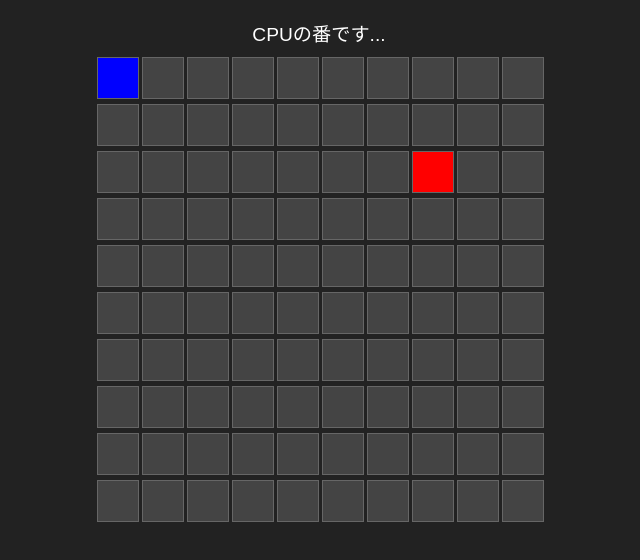
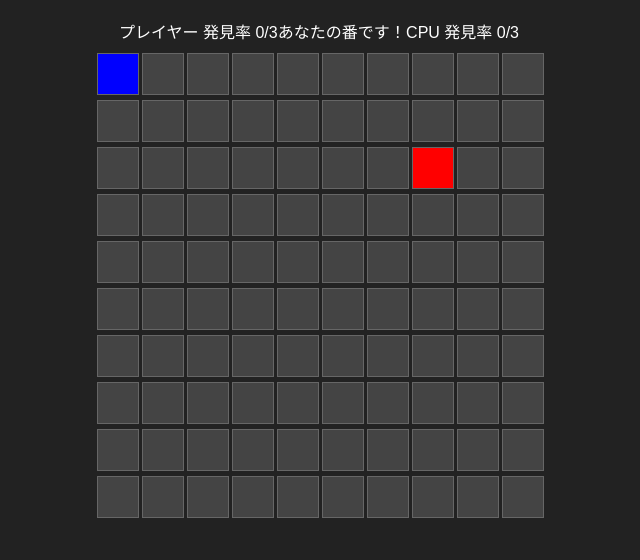
Before and after one commit to nimuyang/my-strategy-game, a plain HTML site: page index.html in a window 1280 px wide. Both pictures are taken after a click on the element 438 px from the left and 175 px from the top of the page. Shown: the part 98-658 px from the top of the page, without its empty margins (321-961 px from the left). Drawn offline with Linux system fonts and the light colour scheme.

Commit message:
Update index.html

```diff
--- a/index.html
+++ b/index.html
@@ -45,20 +45,28 @@
     .disabled {
       pointer-events: none;
     }
-    #message {
-      font-size: 1.2em;
+    #header {
+      display: flex;
+      justify-content: space-between;
+      width: 400px;
       margin-bottom: 10px;
     }
   </style>
 </head>
 <body>
   <h1>宝探しゲーム</h1>
-  <div id="message">あなたの番です！</div>
+  <div id="header">
+    <div id="player-score">プレイヤー 発見率 0/3</div>
+    <div id="message">あなたの番です！</div>
+    <div id="cpu-score">CPU 発見率 0/3</div>
+  </div>
   <div id="grid"></div>
 
   <script>
     const grid = document.getElementById("grid");
     const message = document.getElementById("message");
+    const playerScore = document.getElementById("player-score");
+    const cpuScore = document.getElementById("cpu-score");
 
     const SIZE = 10;
     const TREASURE_COUNT = 3;
@@ -68,7 +76,11 @@
     let isPlayerTurn = true;
     let cells = [];
 
-    // 初期化
+    function updateScores() {
+      playerScore.textContent = `プレイヤー 発見率 ${playerFound}/3`;
+      cpuScore.textContent = `CPU 発見率 ${cpuFound}/3`;
+    }
+
     function init() {
       for (let i = 0; i < SIZE * SIZE; i++) {
         const cell = document.createElement("div");
@@ -79,7 +91,6 @@
         cells.push(cell);
       }
 
-      // お宝ランダム配置
       while (treasures.length < TREASURE_COUNT) {
         const rand = Math.floor(Math.random() * SIZE * SIZE);
         if (!treasures.includes(rand)) treasures.push(rand);
@@ -97,7 +108,8 @@
         cell.textContent = "P";
         playerFound++;
         message.textContent = `お宝発見！ あなた: ${playerFound} / 3`;
-        if (playerFound === TREASURE_COUNT) {
+        updateScores();
+        if (playerFound === 2) {
           endGame("🎉 あなたの勝ち！");
           return;
         }
@@ -106,15 +118,15 @@
       }
 
       isPlayerTurn = false;
-      setTimeout(cpuTurn, 2000);
+      setTimeout(cpuTurn, 1000);
     }
 
     function cpuTurn() {
       message.textContent = "CPUの番です...";
 
       const available = cells
-        .map((cell, i) => ({cell, index: i}))
-        .filter(({cell}) =>
+        .map((cell, i) => ({ cell, index: i }))
+        .filter(({ cell }) =>
           !cell.classList.contains("player") &&
           !cell.classList.contains("cpu") &&
           !cell.classList.contains("treasure")
@@ -122,14 +134,15 @@
 
       if (available.length === 0) return;
 
-      const {index, cell} = available[Math.floor(Math.random() * available.length)];
+      const { index, cell } = available[Math.floor(Math.random() * available.length)];
 
       if (treasures.includes(index)) {
         cell.classList.add("treasure");
         cell.textContent = "N";
         cpuFound++;
         message.textContent = `CPUが宝を見つけた！ CPU: ${cpuFound} / 3`;
-        if (cpuFound === TREASURE_COUNT) {
+        updateScores();
+        if (cpuFound === 2) {
           endGame("😈 CPUの勝ち！");
           return;
         }
@@ -140,7 +153,7 @@
       setTimeout(() => {
         isPlayerTurn = true;
         message.textContent = "あなたの番です！";
-      }, 2000);
+      }, 1000);
     }
 
     function endGame(result) {
@@ -149,6 +162,7 @@
     }
 
     init();
+    updateScores();
   </script>
 </body>
 </html>
```
